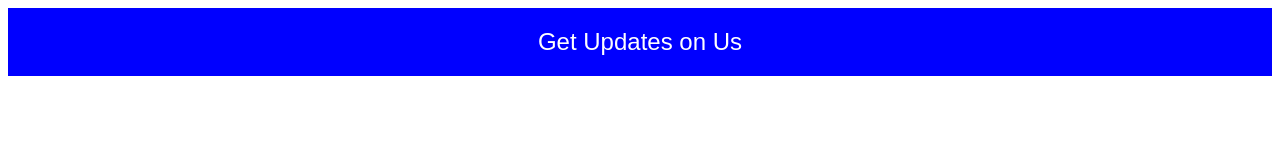
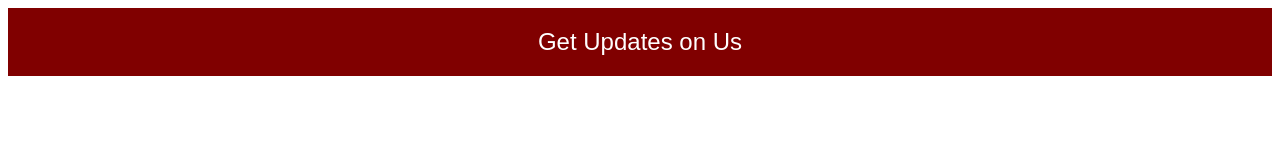
Before and after one commit to dsp-webcreate/DSPwebpage, a plain HTML site: page NEWS.html in a window 1280 px wide. Drawn offline with Linux system fonts and the light colour scheme.

Commit message:
Update NEWS.html

```diff
--- a/NEWS.html
+++ b/NEWS.html
@@ -2,10 +2,10 @@
 <html lang="en">
 <head>
   <meta charset="UTF-8">
-  <title>Get Updates</title>
+  <title>Get Update</title>
   <style>
     .update-banner {
-      background-color: blue;
+      background-color: maroon;
       color: white;
       padding: 20px;
       text-align: center;
```
